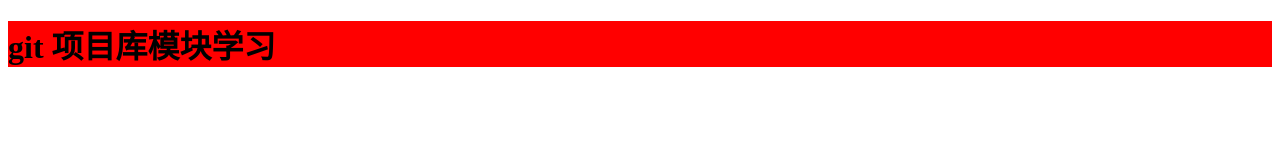
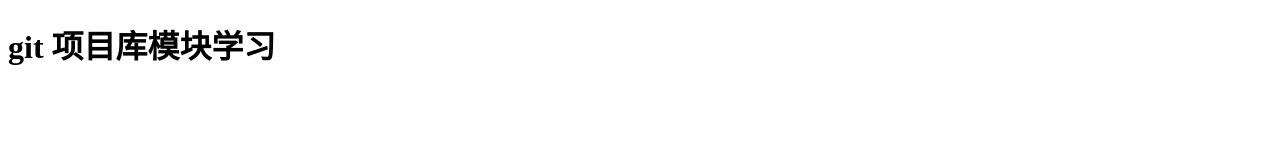
Before and after one commit to Lliuxingyu/GITlearning, a plain HTML site: page index.html in a window 1280 px wide. Drawn offline with Linux system fonts and the light colour scheme.

Commit message:
上传前修改

```diff
--- a/src/css/index.css
+++ b/src/css/index.css
@@ -1,3 +1,3 @@
 h1{
-    background-color: red;
+
 }
--- a/src/js/index.js
+++ b/src/js/index.js
@@ -1 +1,2 @@
 let str = 'hello world';
+console.log(str);
```
